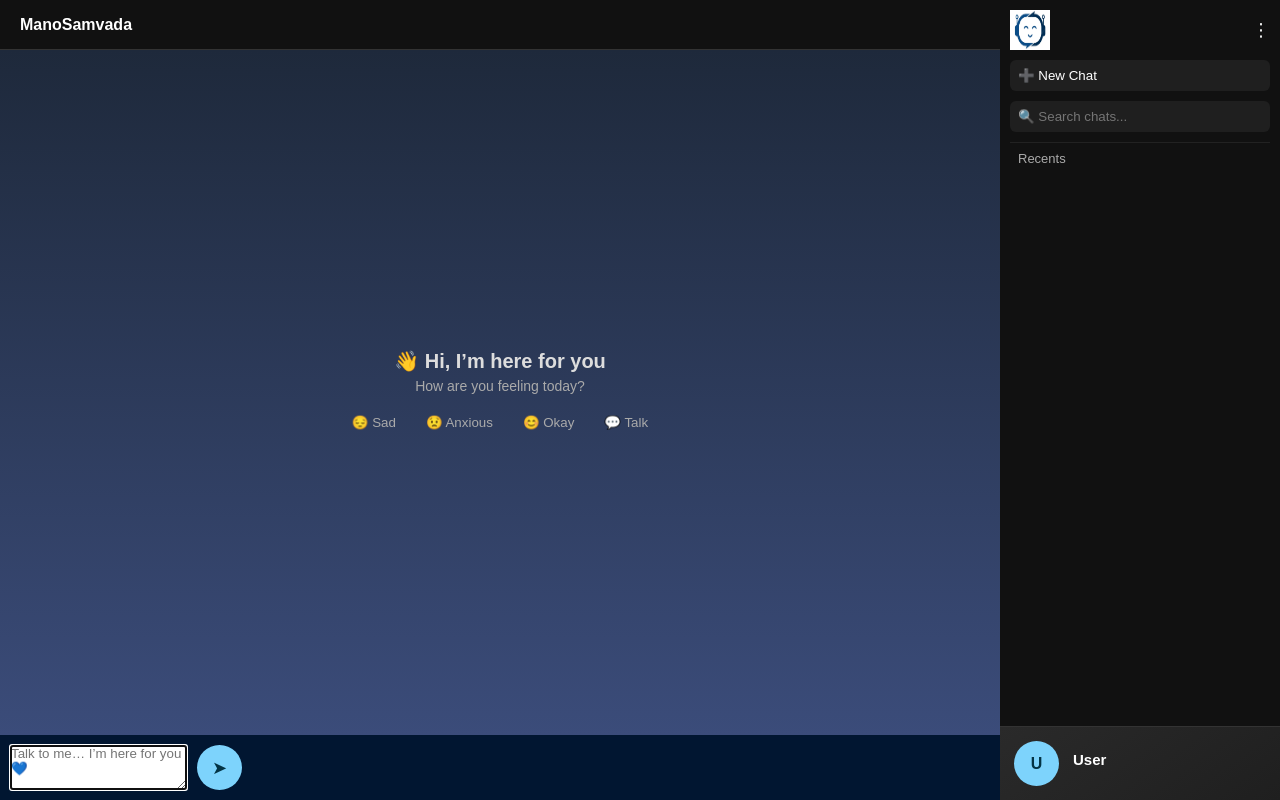
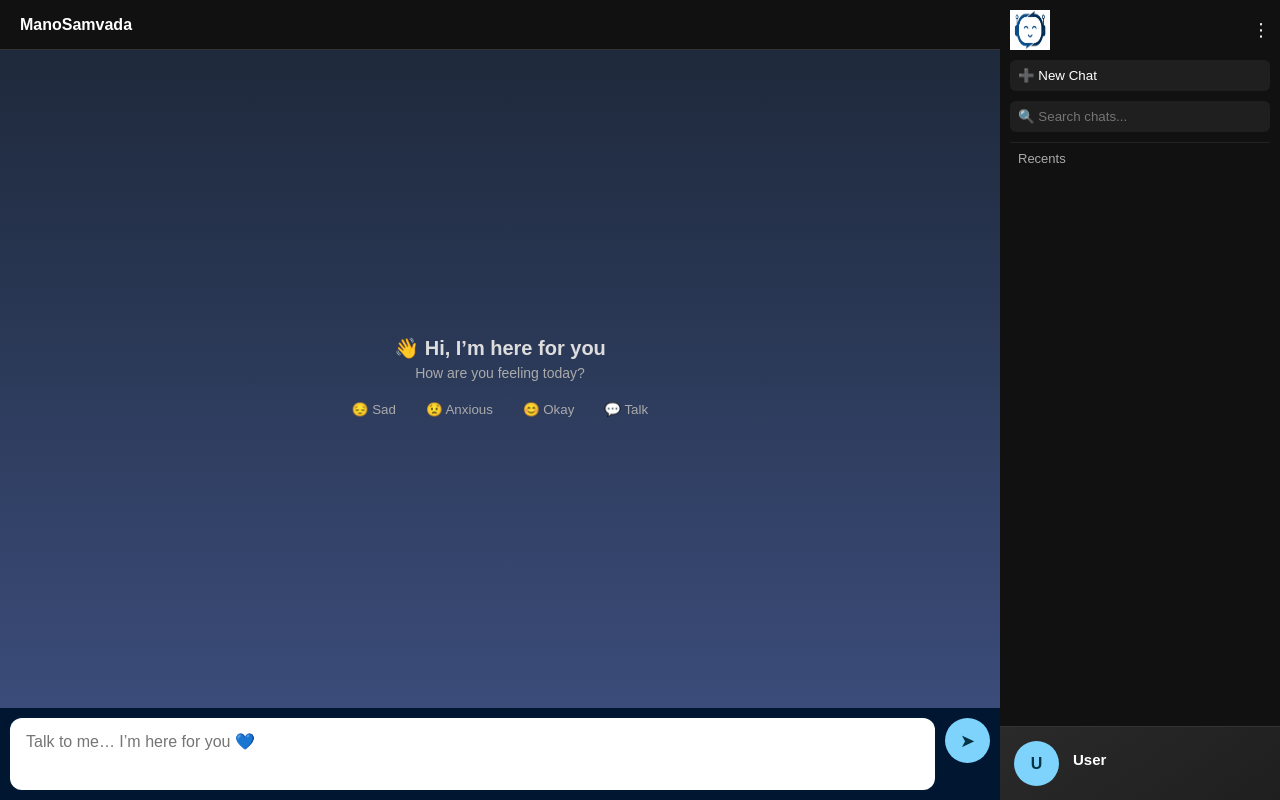
Before and after one commit to Apoorva-22/ManoSamvada, a Flask app: page /chat-page in a window 1280 px wide. Run offline with Flask 3, Linux system fonts and the light colour scheme; the visitor is signed in with stand-in values (Sample User, id 1); data that the repository does not hold is empty; some libraries are stand-ins or nearby versions.

Commit message:
Update style.css

```diff
--- a/static/style.css
+++ b/static/style.css
@@ -102,16 +102,28 @@ body, html {
   bottom: 0;
 }
 
-.input-area input {
+.input-area textarea{
   flex: 1;
-  padding: 10px;
-  border-radius: 8px;
+  width: 100%;
+
+  min-height: 52px;
+  max-height: 140px;
+
+  padding: 12px 16px;
+
+  border-radius: 12px;
   border: none;
   outline: none;
 
+  resize: none;
+
+  font-size: 16px;
+  line-height: 1.5;
+
+  overflow-y: auto;
 }
 
-.input-area input:focus {
+.input-area textarea:focus {
   box-shadow: 0 0 5px rgba(1, 31, 59, 0.97);
 }
 
```
